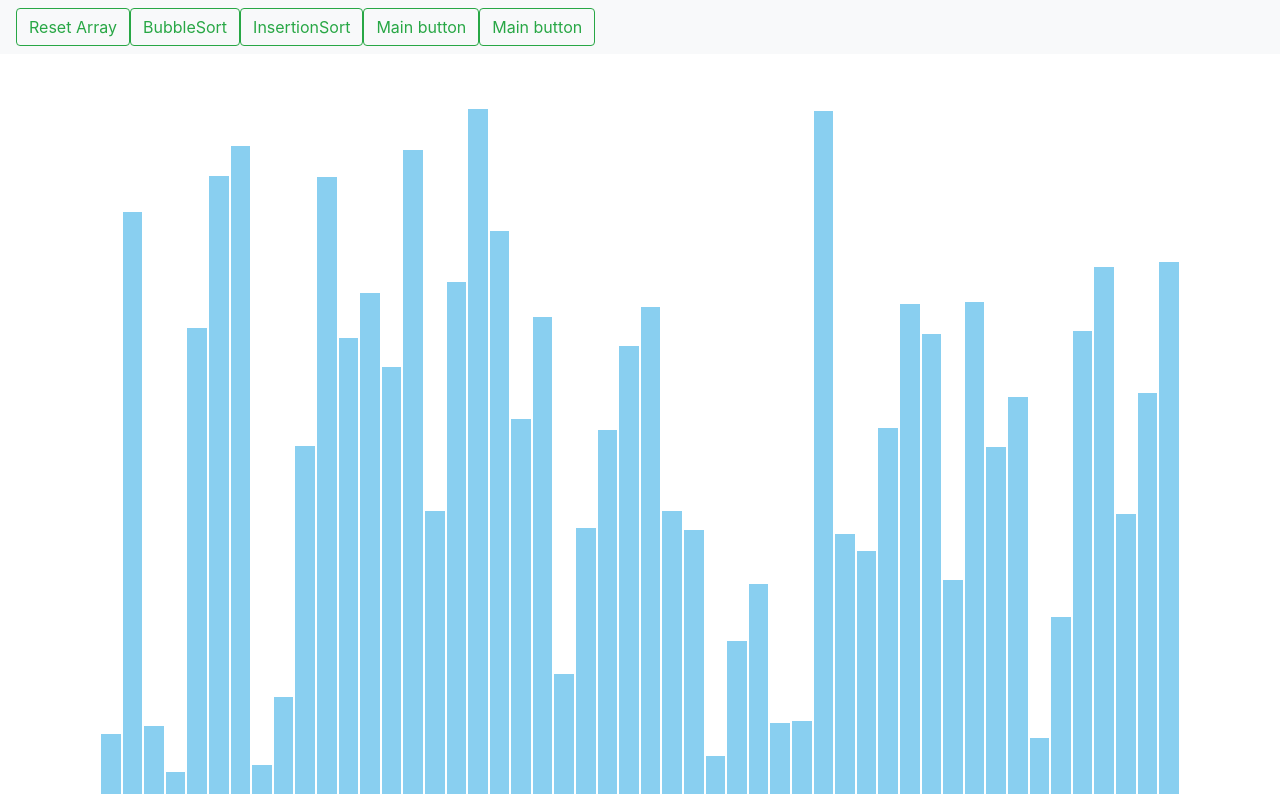
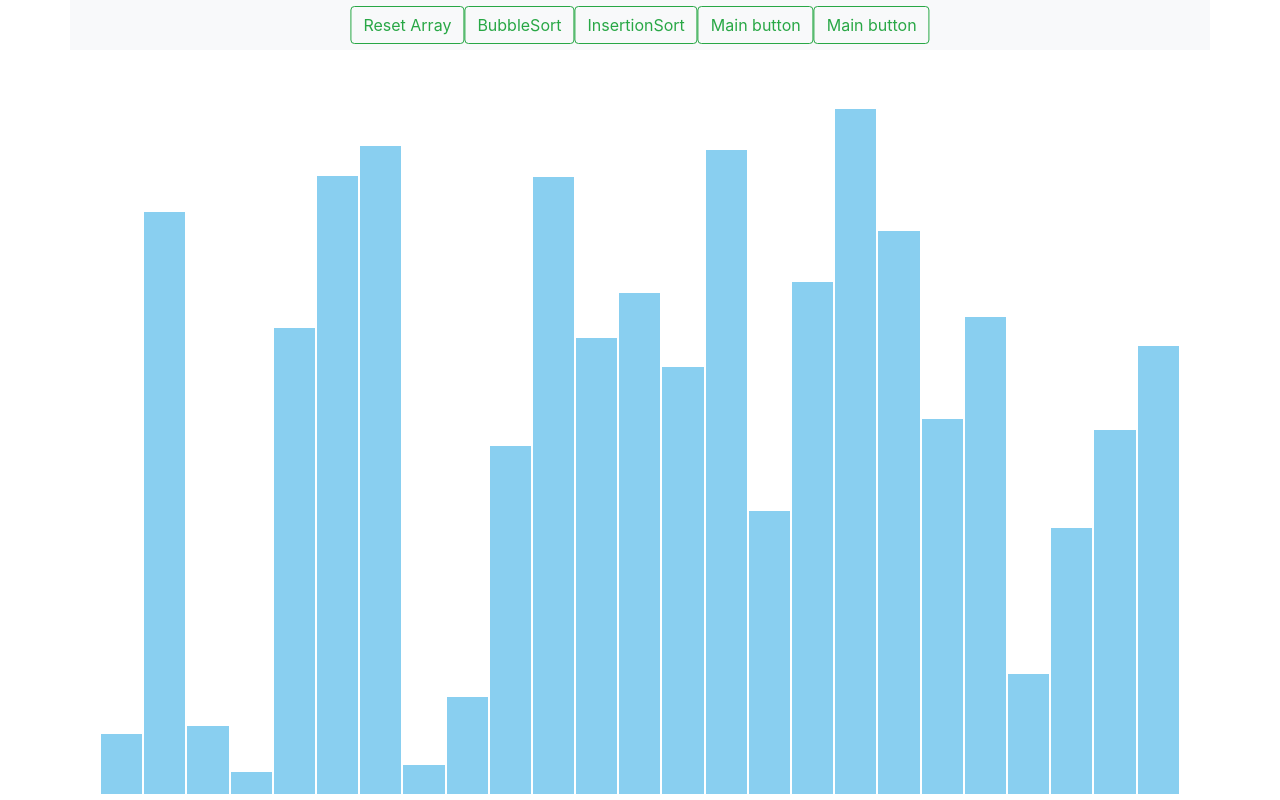
Before and after one commit to Caidora/sorter-app, a React (Create React App) app: page / in a window 1280 px wide. Built offline with nearby package versions, Linux system fonts and the light colour scheme.

Commit message:
Centered the buttons

```diff
--- a/src/components/App.css
+++ b/src/components/App.css
@@ -9,3 +9,17 @@
   display: inline-block;
   margin: 0 1px;
 }
+form {
+  display: inline-block;
+}
+.center {
+  margin: 0;
+  position: relative;
+  left: 50%;
+  top: 50%;
+  -ms-transform: translate(-50%, -50%);
+  transform: translate(-50%, -50%);
+}
+.container {
+  height: 50px;
+}
--- a/src/components/App.jsx
+++ b/src/components/App.jsx
@@ -4,7 +4,7 @@ import Navbar from "./navbar";
 const animationSpeed = 4;
 const startColor = "rgb(137, 207, 240)";
 const comparisonColor = "darkBlue";
-const quantity = 50;
+const quantity = 25;
 class App extends Component {
   constructor(props) {
     super(props);
@@ -146,6 +146,8 @@ class App extends Component {
         const barArray1 = barArray[j].style;
         const barArray2 = barArray[j - 1].style;
         l++;
+        /* This uses setTimeout to create a delay between all the color and value assignemnts. So while the algorithm happens instantaneously
+        the actual changes are set at an ever increasing timer delay so they happen one after the other */
         questionStartTimers[i][l] = setTimeout(
           swapColor,
           l * animationSpeed,
--- a/src/components/navbar.jsx
+++ b/src/components/navbar.jsx
@@ -1,10 +1,12 @@
 import React, { Component } from "react";
+
+import "./App.css";
 
 class NavBar extends Component {
   render() {
     return (
-      <nav className="navbar navbar-light bg-light justify-content-between">
-        <form>
+      <nav className="container navbar navbar-light bg-light  ">
+        <form className="center">
           <button
             onClick={this.props.resetButton}
             className="btn btn-outline-success"
```
